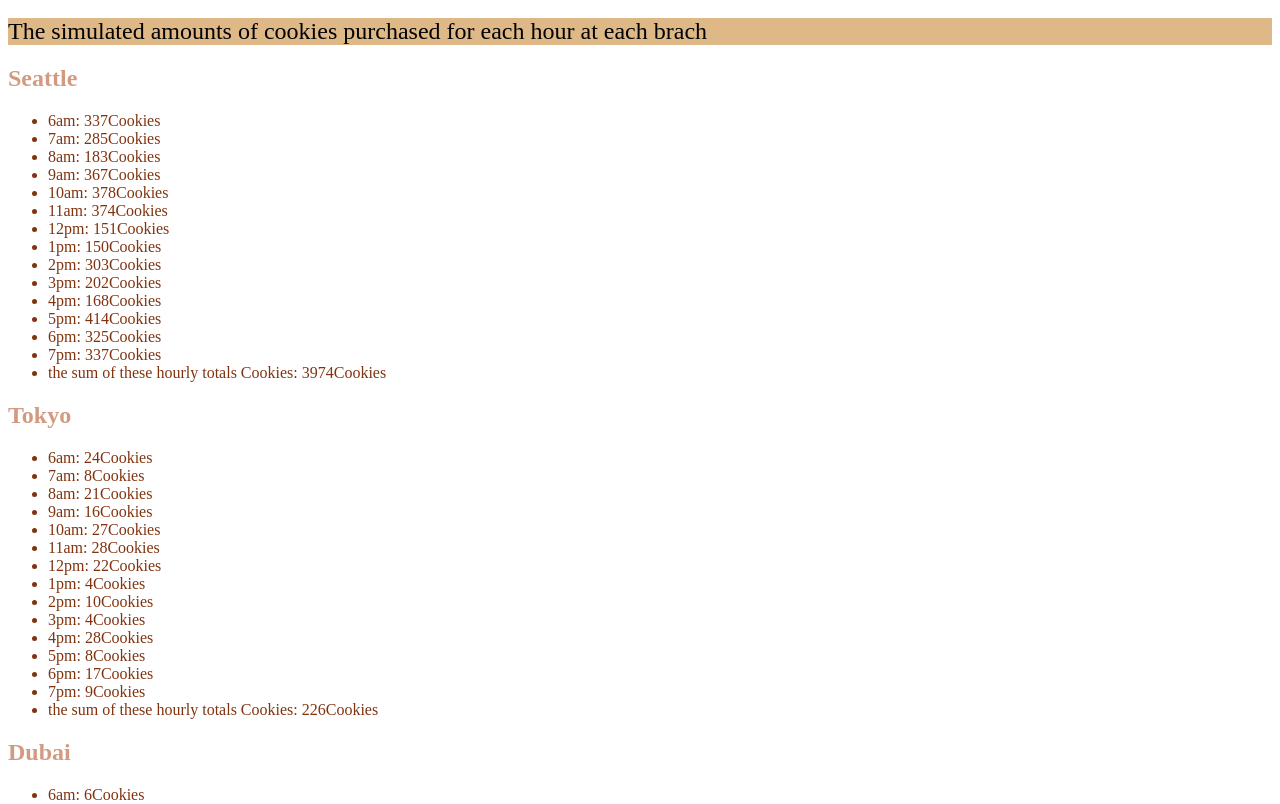
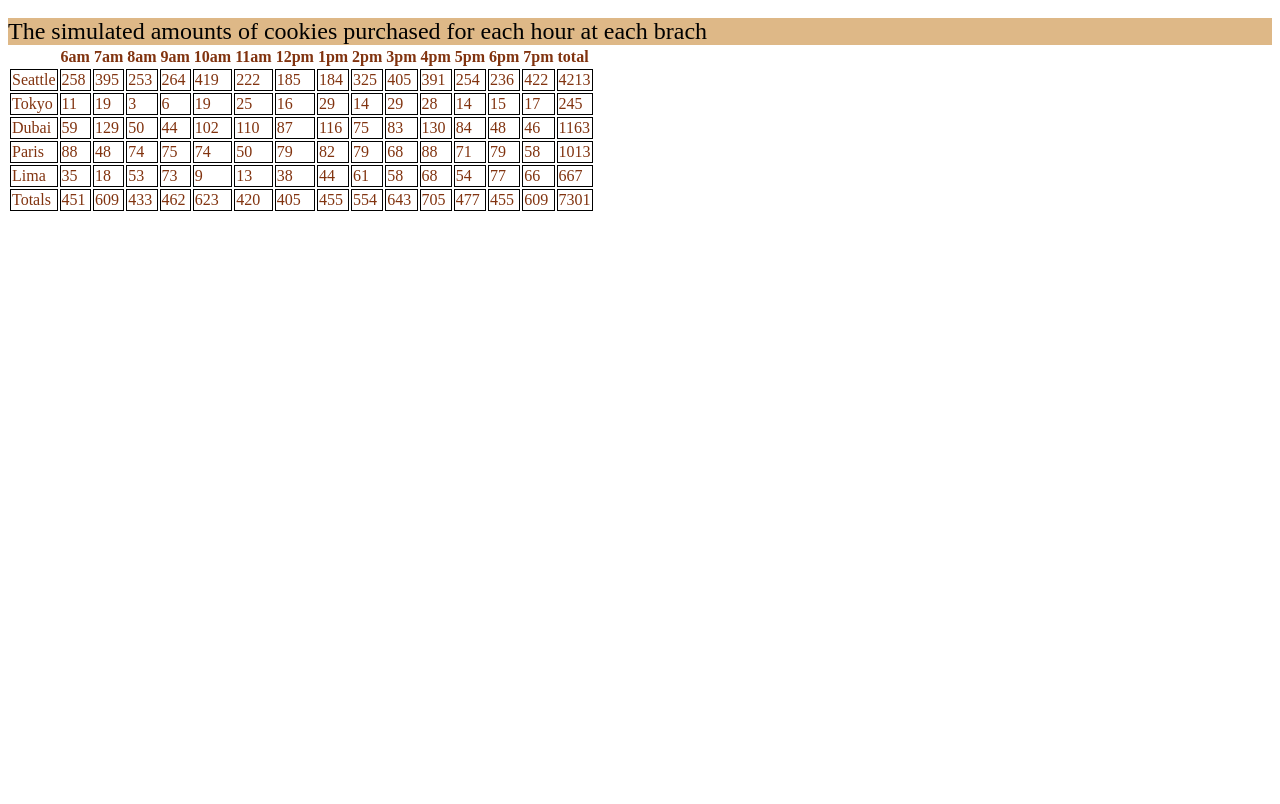
Before and after one commit to Rand92/cookie-stand, a plain HTML site: page index.html in a window 1280 px wide. Shown: the part 595-1399 px from the top of the page. After the commit the page ends 816 px from the top, so only its background shows below. Drawn offline with Linux system fonts and the light colour scheme.

Commit message:
costruct object

```diff
--- a/css/Style.css
+++ b/css/Style.css
@@ -58,3 +58,10 @@ h3 {
       color:rgba(168, 63, 14, 0.521);
 
   }
+   td {
+    border: 1px solid black;
+  }
+  /* table, th {
+    border: 1px solid black;
+  } */
+  /* th{ border: auto;} */
--- a/js/app.js
+++ b/js/app.js
@@ -1,155 +1,239 @@
 'use strict';
-let hours = ['6am', '7am', '8am', '9am', '10am', '11am', '12pm', '1pm', '2pm', '3pm', '4pm', '5pm', '6pm', '7pm'];
-const Seattle = {
-    barchName : 'Seattle',
-    minCust: 23,
-    maxCust: 65,
-    AvgCookie: 6.5,
-    cookies :0,
-    total :0 ,
-    RandomNumOfCust: function() {
-        let min = Math.ceil(this.minCust);
-        let max = Math.floor(this.maxCust);
-        this.cookies = Math.floor((Math.random() * (max - min + 1) + min)*this.AvgCookie); //The maximum is inclusive and the minimum is inclusive
-     this.total += this.cookies
-     return this.cookies ;
-    },
-
-    render: function () {
+let hours = ['','6am', '7am', '8am', '9am', '10am', '11am', '12pm', '1pm', '2pm', '3pm', '4pm', '5pm', '6pm', '7pm','total'];
 
 let secsalmonCookies = document.getElementById('salmonCookies');
-       let h2Element = document.createElement('h2');
-       h2Element.textContent = this.barchName;
-       secsalmonCookies.appendChild(h2Element);
+const tableEl = document.createElement('table');
+secsalmonCookies.appendChild(tableEl);
 
-    let ulEl = document.createElement('ul');
-        secsalmonCookies.appendChild(ulEl);
+let tr1 = document.createElement('tr');
+tableEl.appendChild(tr1);
 
-    for(let i = 0; i < hours.length; i++) {
-        let liElement = document.createElement('li');
-      liElement.textContent = hours[i]+': '+this.RandomNumOfCust() + 'Cookies';
-      ulEl.appendChild(liElement);
+for (let i = 0; i < hours.length; i++) {
+
+    let th1 = document.createElement('th');
+    th1.textContent = hours[i];
+    tr1.appendChild(th1);
+}
+let column= [0,0,0,0,0,0,0,0,0,0,0,0,0,0,0,0,0,0,0] ;
+
+function Salmon(barchName, minCust, maxCust, AvgCookie) {
+    this.barchName = barchName;
+    this.minCust = minCust;
+    this.maxCust = maxCust;
+    this.AvgCookie = AvgCookie;
+    this.cookies = 0;
+    this.total = 0;
+    this.tatalRow=0 ;
+}
+Salmon.prototype.RandomNumOfCust = function () {
+    let min = Math.ceil(this.minCust);
+    let max = Math.floor(this.maxCust);
+    this.cookies = Math.floor((Math.random() * (max - min + 1) + min) * this.AvgCookie); //The maximum is inclusive and the minimum is inclusive
+    this.total += this.cookies
+    return this.cookies;
+};
+Salmon.prototype.render = function () {
+    let row_2 = document.createElement('tr');
+  tableEl.appendChild(row_2);
+    let th_1 = document.createElement('td');
+    th_1.textContent = this.barchName;
+    row_2.appendChild(th_1);
+    for (let i = 1; i < hours.length-1; i++) {
+        this.tatalRow=this.RandomNumOfCust();
+        column[i]+=this.tatalRow;
+
+        let raw1 = document.createElement('td');
+        raw1.textContent = this.tatalRow;
+        row_2.appendChild(raw1);
     }
-    let liElement = document.createElement('li');
-    liElement.textContent = 'the sum of these hourly totals Cookies: '+this.total+ 'Cookies';
-    ulEl.appendChild(liElement);
-    }
+    column[hours.length-1]+=this.total;
+    let liElement = document.createElement('td');
+    liElement.textContent = this.total;
+    row_2.appendChild(liElement);
 
 }
-Seattle.render();
 
-const Tokyo = {
-    barchName : 'Tokyo',
-    minCust: 3,
-    maxCust: 24,
-    AvgCookie: 1.2,
-    cookies :0,
-    total :0 ,
-    RandomNumOfCust: function() {
-        let min = Math.ceil(this.minCust);
-        let max = Math.floor(this.maxCust);
-        this.cookies = Math.floor((Math.random() * (max - min + 1) + min)*this.AvgCookie);//The maximum is inclusive and the minimum is inclusive
-     this.total += this.cookies
-     return this.cookies ;
-    },
+function  footer () {
+    let row_2 = document.createElement('tr');
+    tableEl.appendChild(row_2);
+    let th_1 = document.createElement('td');
+    th_1.textContent = 'Totals';
+    row_2.appendChild(th_1);
+    for (let i = 1; i < hours.length ; i++) {
+      let td_1 = document.createElement('td');
+      td_1.textContent = column[i] ;
+      row_2.appendChild(td_1);
+    }
+  }
 
 
-    render: function () {
+let Seattle = new Salmon('Seattle', 23, 65, 6.5);
+    let Tokyo = new Salmon ('Tokyo',3,24,1.2);
+    let Dubai = new Salmon ('Dubai' ,11,38,3.7);
+    let Paris = new Salmon ('Paris',20,38,2.3);
+    let Lima = new Salmon ('Lima',2,16,4.6);
+    Seattle.render();
+    Tokyo.render();
+    Dubai.render();
+    Paris.render();
+    Lima.render();
+    footer();
 
-let secsalmonCookies = document.getElementById('salmonCookies');
-let h2Element = document.createElement('h2');
-h2Element.textContent = this.barchName;
-secsalmonCookies.appendChild(h2Element);
-        let ulEl = document.createElement('ul');
-        secsalmonCookies.appendChild(ulEl);
+// console.log (Seattle);
 
-    for(let i = 0; i < hours.length; i++) {
-        let liElement = document.createElement('li');
-      liElement.textContent = hours[i]+': '+this.RandomNumOfCust() + 'Cookies';
-      ulEl.appendChild(liElement);
-    }
-    let liElement = document.createElement('li');
-    liElement.textContent = 'the sum of these hourly totals Cookies: '+this.total+ 'Cookies';
-    ulEl.appendChild(liElement);
-    }
+// let hours = ['6am', '7am', '8am', '9am', '10am', '11am', '12pm', '1pm', '2pm', '3pm', '4pm', '5pm', '6pm', '7pm'];
+// const Seattle = {
+//     barchName : 'Seattle',
+//     minCust: 23,
+//     maxCust: 65,
+//     AvgCookie: 6.5,
+//     cookies :0,
+//     total :0 ,
+//     // RandomNumOfCust : means the avg num of cookies sold/hour
+//     // cookies : avg cookies sold * Random number of customers
+//     RandomNumOfCust: function() {
+//         let min = Math.ceil(this.minCust);
+//         let max = Math.floor(this.maxCust);
+//         this.cookies = Math.floor((Math.random() * (max - min + 1) + min)*this.AvgCookie); //The maximum is inclusive and the minimum is inclusive
+//      this.total += this.cookies
+//      return this.cookies ;
+//     },
 
-}
-Tokyo.render();
+//     render: function () {
 
-const Dubai = {
-    barchName : 'Dubai',
-    minCust: 3,
-    maxCust: 24,
-    AvgCookie: 1.2,
-    cookies :0,
-    total :0 ,
-    RandomNumOfCust: function() {
-        let min = Math.ceil(this.minCust);
-        let max = Math.floor(this.maxCust);
-        this.cookies = Math.floor((Math.random() * (max - min + 1) + min)*this.AvgCookie);//The maximum is inclusive and the minimum is inclusive
-     this.total += this.cookies
-     return this.cookies ;
-    },
+// let secsalmonCookies = document.getElementById('salmonCookies');
+//        let h2Element = document.createElement('h2');
+//        h2Element.textContent = this.barchName;
+//        secsalmonCookies.appendChild(h2Element);
+
+//     let ulEl = document.createElement('ul');
+//         secsalmonCookies.appendChild(ulEl);
+
+//     for(let i = 0; i < hours.length; i++) {
+//         let liElement = document.createElement('li');
+//       liElement.textContent = hours[i]+': '+this.RandomNumOfCust() + 'Cookies';
+//       ulEl.appendChild(liElement);
+//     }
+//     let liElement = document.createElement('li');
+//     liElement.textContent = 'the sum of these hourly totals Cookies: '+this.total+ 'Cookies';
+//     ulEl.appendChild(liElement);
+//     }
+
+// }
+// Seattle.render();
+
+// const Tokyo = {
+//     barchName : 'Tokyo',
+//     minCust: 3,
+//     maxCust: 24,
+//     AvgCookie: 1.2,
+//     cookies :0,
+//     total :0 ,
+//     RandomNumOfCust: function() {
+//         let min = Math.ceil(this.minCust);
+//         let max = Math.floor(this.maxCust);
+//         this.cookies = Math.floor((Math.random() * (max - min + 1) + min)*this.AvgCookie);//The maximum is inclusive and the minimum is inclusive
+//      this.total += this.cookies
+//      return this.cookies ;
+//     },
 
 
-    render: function () {
+//     render: function () {
 
-let secsalmonCookies = document.getElementById('salmonCookies');
-let h2Element = document.createElement('h2');
-h2Element.textContent = this.barchName;
-secsalmonCookies.appendChild(h2Element);
-        let ulEl = document.createElement('ul');
-        secsalmonCookies.appendChild(ulEl);
+// let secsalmonCookies = document.getElementById('salmonCookies');
+// let h2Element = document.createElement('h2');
+// h2Element.textContent = this.barchName;
+// secsalmonCookies.appendChild(h2Element);
+//         let ulEl = document.createElement('ul');
+//         secsalmonCookies.appendChild(ulEl);
 
-    for(let i = 0; i < hours.length; i++) {
-        let liElement = document.createElement('li');
-      liElement.textContent = hours[i]+': '+this.RandomNumOfCust() + 'Cookies';
-      ulEl.appendChild(liElement);
-    }
-    let liElement = document.createElement('li');
-    liElement.textContent = 'the sum of these hourly totals Cookies: '+this.total+ 'Cookies';
-    ulEl.appendChild(liElement);
-    }
+//     for(let i = 0; i < hours.length; i++) {
+//         let liElement = document.createElement('li');
+//       liElement.textContent = hours[i]+': '+this.RandomNumOfCust() + 'Cookies';
+//       ulEl.appendChild(liElement);
+//     }
+//     let liElement = document.createElement('li');
+//     liElement.textContent = 'the sum of these hourly totals Cookies: '+this.total+ 'Cookies';
+//     ulEl.appendChild(liElement);
+//     }
 
-}
-Dubai.render();
+// }
+// Tokyo.render();
+
+// const Dubai = {
+//     barchName : 'Dubai',
+//     minCust: 3,
+//     maxCust: 24,
+//     AvgCookie: 1.2,
+//     cookies :0,
+//     total :0 ,
+//     RandomNumOfCust: function() {
+//         let min = Math.ceil(this.minCust);
+//         let max = Math.floor(this.maxCust);
+//         this.cookies = Math.floor((Math.random() * (max - min + 1) + min)*this.AvgCookie);//The maximum is inclusive and the minimum is inclusive
+//      this.total += this.cookies
+//      return this.cookies ;
+//     },
+
+
+//     render: function () {
+
+// let secsalmonCookies = document.getElementById('salmonCookies');
+// let h2Element = document.createElement('h2');
+// h2Element.textContent = this.barchName;
+// secsalmonCookies.appendChild(h2Element);
+//         let ulEl = document.createElement('ul');
+//         secsalmonCookies.appendChild(ulEl);
+
+//     for(let i = 0; i < hours.length; i++) {
+//         let liElement = document.createElement('li');
+//       liElement.textContent = hours[i]+': '+this.RandomNumOfCust() + 'Cookies';
+//       ulEl.appendChild(liElement);
+//     }
+//     let liElement = document.createElement('li');
+//     liElement.textContent = 'the sum of these hourly totals Cookies: '+this.total+ 'Cookies';
+//     ulEl.appendChild(liElement);
+//     }
+
+// }
+// Dubai.render();
 
 
 
-const Lima = {
-    barchName : 'Lima',
-    minCust: 3,
-    maxCust: 24,
-    AvgCookie: 1.2,
-    cookies :0,
-    total :0 ,
-    RandomNumOfCust: function() {
-        let min = Math.ceil(this.minCust);
-        let max = Math.floor(this.maxCust);
-        this.cookies = Math.floor((Math.random() * (max - min + 1) + min)*this.AvgCookie);//The maximum is inclusive and the minimum is inclusive
-     this.total += this.cookies
-     return this.cookies ;
-    },
+// const Lima = {
+//     barchName : 'Lima',
+//     minCust: 3,
+//     maxCust: 24,
+//     AvgCookie: 1.2,
+//     cookies :0,
+//     total :0 ,
+//     RandomNumOfCust: function() {
+//         let min = Math.ceil(this.minCust);
+//         let max = Math.floor(this.maxCust);
+//         this.cookies = Math.floor((Math.random() * (max - min + 1) + min)*this.AvgCookie);//The maximum is inclusive and the minimum is inclusive
+//      this.total += this.cookies
+//      return this.cookies ;
+//     },
 
 
-    render: function () {
+//     render: function () {
 
-let secsalmonCookies = document.getElementById('salmonCookies');
-let h2Element = document.createElement('h2');
-h2Element.textContent = this.barchName;
-secsalmonCookies.appendChild(h2Element);
-        let ulEl = document.createElement('ul');
-        secsalmonCookies.appendChild(ulEl);
+// let secsalmonCookies = document.getElementById('salmonCookies');
+// let h2Element = document.createElement('h2');
+// h2Element.textContent = this.barchName;
+// secsalmonCookies.appendChild(h2Element);
+//         let ulEl = document.createElement('ul');
+//         secsalmonCookies.appendChild(ulEl);
 
-    for(let i = 0; i < hours.length; i++) {
-        let liElement = document.createElement('li');
-      liElement.textContent = hours[i]+': '+this.RandomNumOfCust() + 'Cookies';
-      ulEl.appendChild(liElement);
-    }
-    let liElement = document.createElement('li');
-    liElement.textContent = 'the sum of these hourly totals Cookies: '+this.total+ 'Cookies';
-    ulEl.appendChild(liElement);
-    }
+//     for(let i = 0; i < hours.length; i++) {
+//         let liElement = document.createElement('li');
+//       liElement.textContent = hours[i]+': '+this.RandomNumOfCust() + 'Cookies';
+//       ulEl.appendChild(liElement);
+//     }
+//     let liElement = document.createElement('li');
+//     liElement.textContent = 'the sum of these hourly totals Cookies: '+this.total+ 'Cookies';
+//     ulEl.appendChild(liElement);
+//     }
 
-}
-Lima.render();
+// }
+// Lima.render();
```
